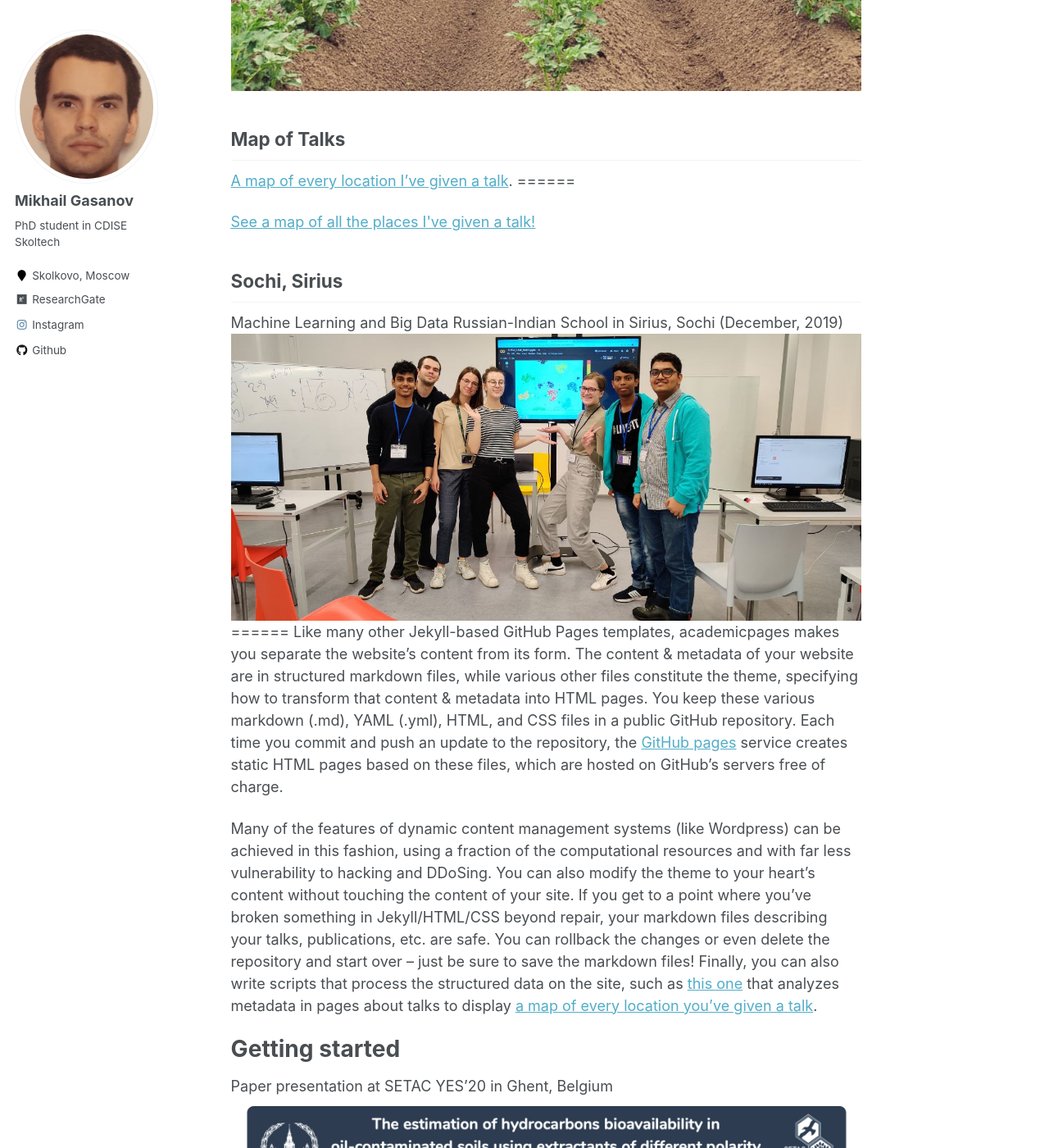
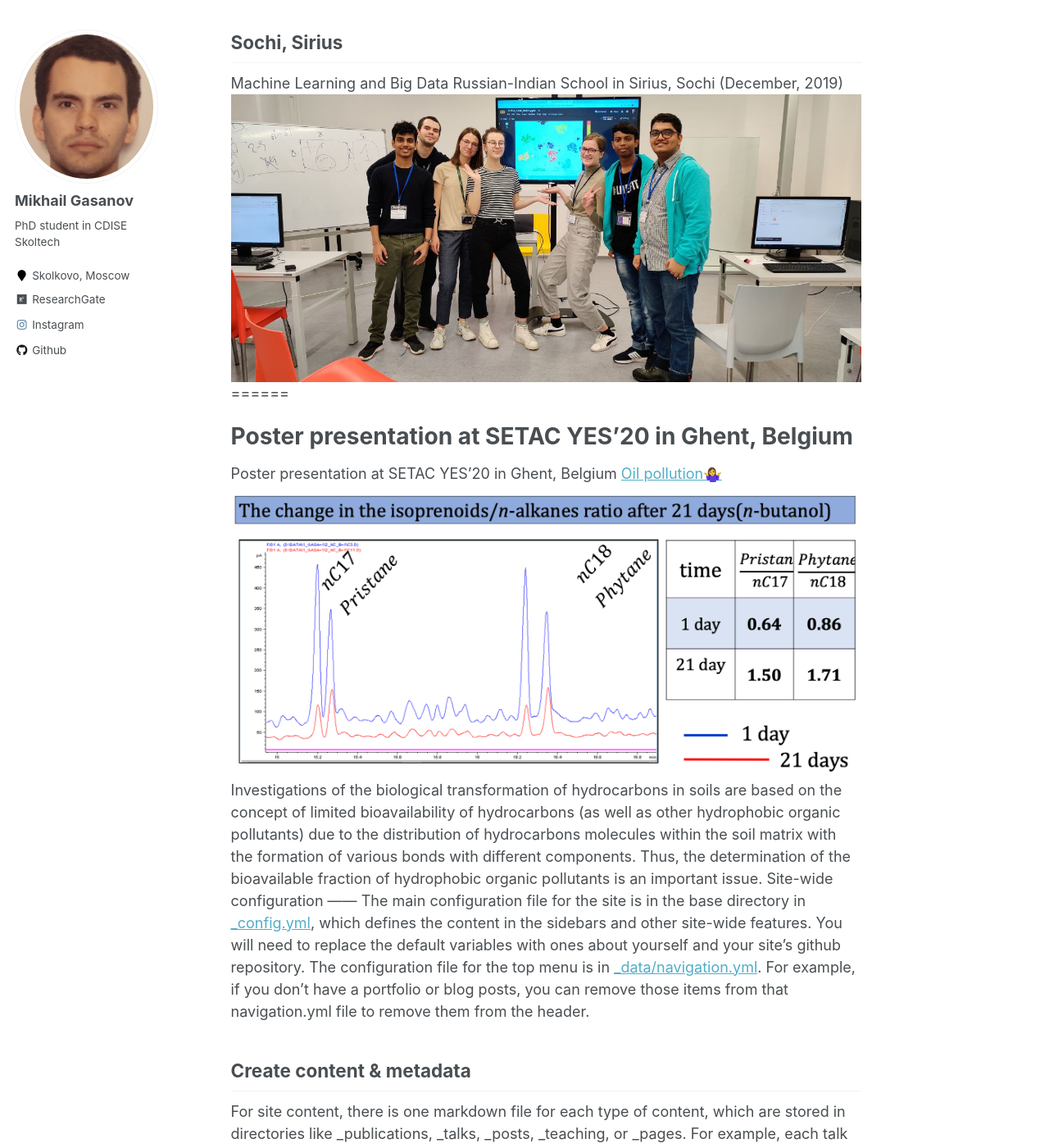
Before and after one commit to mishagrol/mishagrol.github.io, a Jekyll site: the page built from _pages/about.md, in a window 1280 px wide and 1400 px high, scrolled down 653 px. Shown: the whole window at 82% size. Built offline with Jekyll 4.4.1, drawn with Linux system fonts in a browser that asks for light colours; some of the changed text lies outside the part shown.

Commit message:
map again

```diff
--- a/_pages/about.md
+++ b/_pages/about.md
@@ -14,25 +14,19 @@
 [A map of every location I've given a talk](https://mishagrol.github.io/talkmap.html).
 ======
 
-{% if site.talkmap_link == true %}
-
-<p style="text-decoration:underline;"><a href="/talkmap.html">See a map of all the places I've given a talk!</a></p>
-
-{% endif %}
 ## Sochi, Sirius
 Machine Learning and Big Data Russian-Indian School in Sirius, Sochi (December, 2019)
 ![Sirius](images/sirius.jpg)
 ======
-Like many other Jekyll-based GitHub Pages templates, academicpages makes you separate the website's content from its form. The content & metadata of your website are in structured markdown files, while various other files constitute the theme, specifying how to transform that content & metadata into HTML pages. You keep these various markdown (.md), YAML (.yml), HTML, and CSS files in a public GitHub repository. Each time you commit and push an update to the repository, the [GitHub pages](https://pages.github.com/) service creates static HTML pages based on these files, which are hosted on GitHub's servers free of charge.
-
-Many of the features of dynamic content management systems (like Wordpress) can be achieved in this fashion, using a fraction of the computational resources and with far less vulnerability to hacking and DDoSing. You can also modify the theme to your heart's content without touching the content of your site. If you get to a point where you've broken something in Jekyll/HTML/CSS beyond repair, your markdown files describing your talks, publications, etc. are safe. You can rollback the changes or even delete the repository and start over -- just be sure to save the markdown files! Finally, you can also write scripts that process the structured data on the site, such as [this one](https://github.com/academicpages/academicpages.github.io/blob/master/talkmap.ipynb) that analyzes metadata in pages about talks to display [a map of every location you've given a talk](https://academicpages.github.io/talkmap.html).
-
-Getting started
-======
-Paper presentation at SETAC YES'20 in Ghent, Belgium
-![Oil pollution🤷‍♀️](/images/ghent_for_site.png)
 
 
+
+Poster presentation at SETAC YES'20 in Ghent, Belgium
+======
+Poster presentation at SETAC YES'20 in Ghent, Belgium
+[Oil pollution🤷‍♀️](/images/ghent_for_site.png)
+![Bioav-part-oil](/images/GH-OIL-BIOAV.png)
+Investigations of the biological transformation of hydrocarbons in soils are based on the concept of limited bioavailability of hydrocarbons (as well as other hydrophobic organic pollutants) due to the distribution of hydrocarbons molecules within the soil matrix with the formation of various bonds with different components. Thus, the determination of the bioavailable fraction of hydrophobic organic pollutants is an important issue.
 Site-wide configuration
 ------
 The main configuration file for the site is in the base directory in [_config.yml](https://github.com/academicpages/academicpages.github.io/blob/master/_config.yml), which defines the content in the sidebars and other site-wide features. You will need to replace the default variables with ones about yourself and your site's github repository. The configuration file for the top menu is in [_data/navigation.yml](https://github.com/academicpages/academicpages.github.io/blob/master/_data/navigation.yml). For example, if you don't have a portfolio or blog posts, you can remove those items from that navigation.yml file to remove them from the header.
@@ -46,13 +40,6 @@
 I have also created [a set of Jupyter notebooks](https://github.com/academicpages/academicpages.github.io/tree/master/markdown_generator
 ) that converts a CSV containing structured data about talks or presentations into individual markdown files that will be properly formatted for the academicpages template. The sample CSVs in that directory are the ones I used to create my own personal website at stuartgeiger.com. My usual workflow is that I keep a spreadsheet of my publications and talks, then run the code in these notebooks to generate the markdown files, then commit and push them to the GitHub repository.
 
-How to edit your site's GitHub repository
-------
-Many people use a git client to create files on their local computer and then push them to GitHub's servers. If you are not familiar with git, you can directly edit these configuration and markdown files directly in the github.com interface. Navigate to a file (like [this one](https://github.com/academicpages/academicpages.github.io/blob/master/_talks/2012-03-01-talk-1.md) and click the pencil icon in the top right of the content preview (to the right of the "Raw | Blame | History" buttons). You can delete a file by clicking the trashcan icon to the right of the pencil icon. You can also create new files or upload files by navigating to a directory and clicking the "Create new file" or "Upload files" buttons.
-
-Example: editing a markdown file for a talk
-![Editing a markdown file for a talk](/images/editing-talk.png)
-
 For more info
 ------
 More info about configuring academicpages can be found in [the guide](https://academicpages.github.io/markdown/). The [guides for the Minimal Mistakes theme](https://mmistakes.github.io/minimal-mistakes/docs/configuration/) (which this theme was forked from) might also be helpful.
```
Also changed, not shown: _talks/2012-03-01-talk-1.md (deleted, +0 -11 lines), _talks/2013-03-01-tutorial-1.md (deleted, +0 -13 lines), _talks/2014-02-01-talk-2.md (deleted, +0 -13 lines), _talks/2014-03-01-talk-3.md (deleted, +0 -11 lines), _talks/2017-09-11-HIT-Humic.md (renamed from _talks/2017-09-11-talk-1.md, +1 -1 lines), _talks/2019-02-07-Setac-YES.md (+2 -1 lines), _talks/2019-08-09-WUR-conference.md (added, +13 -0 lines), talkmap/org-locations.js (+6 -21 lines), images/Bali-pesticide.png (added), images/penetrolog.jpg.
